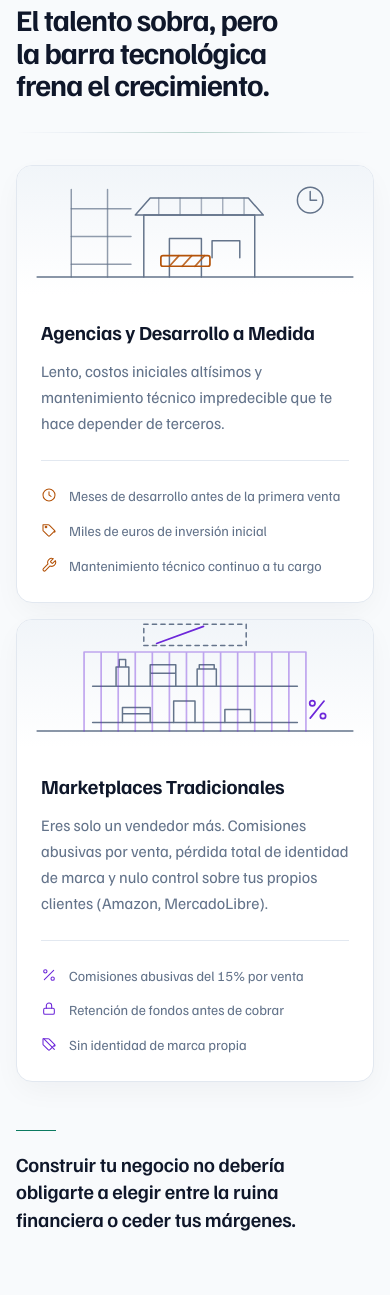
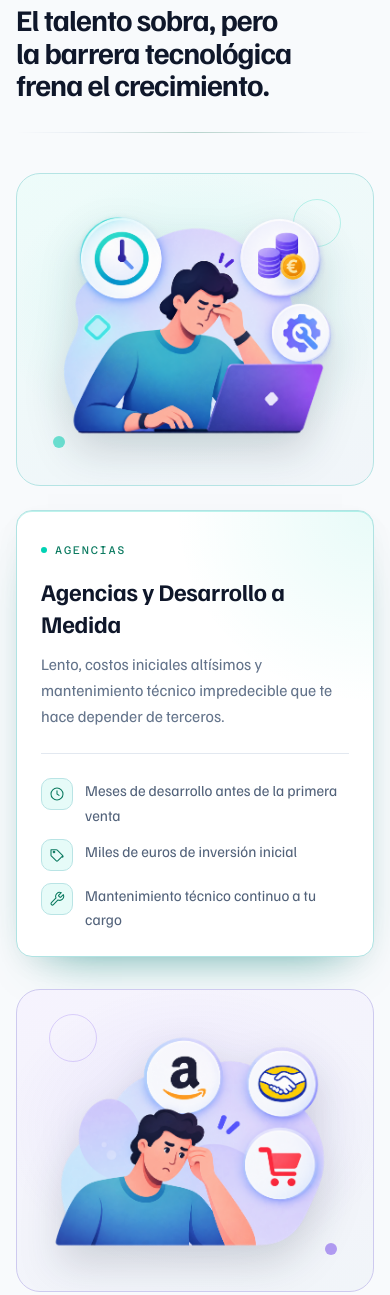
Before and after one commit to Hanna-Lenard/MakcedWeb, an Astro site: page / in a window 390 px wide. Shown: the part 1673-2968 px from the top of the page. Built offline with nearby package versions, Linux system fonts and the light colour scheme; Astro itself is replaced by a stand-in of ours.

Commit message:
feat(problem): rediseñar sección con ilustraciones optimizadas
- Composición alternada 5/7 en desktop y stack con ilustración arriba en móvil.
- Tarjetas con acentos turquesa y violeta, chips de iconos y cierre centrado.
- Ilustraciones movidas a src/assets y servidas con astro:assets (AVIF/WebP responsive, transparencia conservada, sin PNG duplicados).
- Corrige «barra» por «barrera» y conserva el copy original.

```diff
--- a/src/components/sections/ProblemSection.astro
+++ b/src/components/sections/ProblemSection.astro
@@ -1,5 +1,9 @@
 ---
+import { Picture } from 'astro:assets';
+import exhaustedDeveloper from '../../assets/problem/desarrollador-agotado.png';
+import marketplaceConfusion from '../../assets/problem/confusion-marketplace.png';
 ---
+
 <!-- Problem Section -->
 <section aria-labelledby="problem-title" class="mk-section">
 	<div class="mk-shell">
@@ -7,175 +11,342 @@
 			id="problem-title"
 			class="max-w-3xl text-balance font-display text-3xl font-bold leading-[1.08] tracking-[-0.03em] text-text-primary sm:text-4xl lg:text-5xl"
 		>
-			El talento sobra, pero la barra tecnológica frena el crecimiento.
+			El talento sobra, pero la barrera tecnológica frena el crecimiento.
 		</h2>
 
 		<div class="mk-shelf mt-8 sm:mt-10" aria-hidden="true"></div>
 
-		<div class="mt-8 grid gap-4 sm:mt-10 sm:gap-6 md:grid-cols-2 lg:gap-8">
+		<div class="mt-10 space-y-8 sm:mt-12 sm:space-y-10 lg:mt-14 lg:space-y-14">
 			<!-- Escaparate cerrado: agencia -->
-			<article class="mk-card flex flex-col overflow-hidden">
-				<div class="relative h-32 overflow-hidden sm:h-36">
-					<div class="pointer-events-none absolute inset-0 bg-linear-to-b from-surface-sunken to-transparent" aria-hidden="true"></div>
-					<svg
-						class="absolute inset-0 h-full w-full"
-						viewBox="0 0 320 120"
-						preserveAspectRatio="xMidYMid meet"
-						fill="none"
-						aria-hidden="true"
+			<article
+				class="problem-row problem-row--mint problem-row--visual-start grid items-center gap-6 sm:gap-8 lg:grid-cols-12 lg:gap-10"
 			>
-						<g
-							class="text-text-secondary"
-							stroke="currentColor"
-							stroke-width="1.4"
-							stroke-linecap="round"
-							stroke-linejoin="round"
-						>
-							<path d="M12 104h296"></path>
-							<path d="M112 104V46h104v58"></path>
-							<path d="M104 46l14-16h92l14 16z"></path>
-							<path d="M126 30v16M146 30v16M166 30v16M186 30v16M206 30v16" opacity=".55"></path>
-							<path d="M136 104V68h30v36"></path>
-							<path d="M176 86V70h26v16"></path>
-							<path d="M44 104V22M78 104V22" opacity=".7"></path>
-							<path d="M44 40h56M44 66h56M44 92h56" opacity=".7"></path>
-							<circle cx="268" cy="32" r="12"></circle>
-							<path d="M268 32v-8M268 32h6"></path>
-						</g>
-						<g
-							class="text-amber-ink"
-							stroke="currentColor"
-							stroke-width="1.6"
-							stroke-linecap="round"
-							stroke-linejoin="round"
-						>
-							<rect x="128" y="84" width="46" height="10" rx="2"></rect>
-							<path d="M136 94l9-10M148 94l9-10M160 94l9-10" opacity=".85"></path>
-						</g>
-					</svg>
-				</div>
-
-				<div class="flex flex-1 flex-col p-6 sm:p-7">
-					<h3 class="font-display text-xl font-bold tracking-[-0.01em] text-text-primary sm:text-2xl">
+				<div class="problem-card mk-card order-2 min-w-0 overflow-hidden p-6 sm:p-8 lg:order-2 lg:col-span-7">
+					<span class="problem-label">
+						<span class="problem-label-dot" aria-hidden="true"></span>
+						Agencias
+					</span>
+					<h3 class="mt-4 font-display text-2xl font-bold tracking-[-0.01em] text-text-primary sm:text-[1.75rem]">
 						Agencias y Desarrollo a Medida
 					</h3>
-					<p class="mt-3 text-base leading-relaxed text-text-secondary">
+					<p class="mt-3 max-w-[62ch] text-base leading-relaxed text-text-secondary">
 						Lento, costos iniciales altísimos y mantenimiento técnico impredecible que te hace depender de terceros.
 					</p>
 
 					<ul class="mt-6 space-y-3 border-t border-border-color pt-6">
-						<li class="flex items-start gap-3 text-sm leading-relaxed text-text-secondary">
-							<svg class="mt-0.5 h-4 w-4 shrink-0 text-amber-ink" fill="none" stroke="currentColor" stroke-width="1.6" viewBox="0 0 24 24" aria-hidden="true">
+						<li class="flex items-start gap-3">
+							<span class="problem-chip" aria-hidden="true">
+								<svg class="h-4 w-4" fill="none" stroke="currentColor" stroke-width="1.6" viewBox="0 0 24 24" aria-hidden="true">
 									<circle cx="12" cy="12" r="9"></circle>
 									<path stroke-linecap="round" d="M12 7v5l3 2"></path>
 								</svg>
-							<span>Meses de desarrollo antes de la primera venta</span>
+							</span>
+							<span class="text-[0.9375rem] leading-relaxed text-muted-strong">Meses de desarrollo antes de la primera venta</span>
 						</li>
-						<li class="flex items-start gap-3 text-sm leading-relaxed text-text-secondary">
-							<svg class="mt-0.5 h-4 w-4 shrink-0 text-amber-ink" fill="none" stroke="currentColor" stroke-width="1.6" viewBox="0 0 24 24" aria-hidden="true">
+						<li class="flex items-start gap-3">
+							<span class="problem-chip" aria-hidden="true">
+								<svg class="h-4 w-4" fill="none" stroke="currentColor" stroke-width="1.6" viewBox="0 0 24 24" aria-hidden="true">
 									<path stroke-linecap="round" stroke-linejoin="round" d="M20.6 13.4 13.4 20.6a2 2 0 0 1-2.8 0l-7.2-7.2A2 2 0 0 1 3 12V4h8a2 2 0 0 1 1.4.6l8.2 8.2a2 2 0 0 1 0 2.6Z"></path>
 									<circle cx="7.5" cy="7.5" r="1.2"></circle>
 								</svg>
-							<span>Miles de euros de inversión inicial</span>
+							</span>
+							<span class="text-[0.9375rem] leading-relaxed text-muted-strong">Miles de euros de inversión inicial</span>
 						</li>
-						<li class="flex items-start gap-3 text-sm leading-relaxed text-text-secondary">
-							<svg class="mt-0.5 h-4 w-4 shrink-0 text-amber-ink" fill="none" stroke="currentColor" stroke-width="1.6" viewBox="0 0 24 24" aria-hidden="true">
+						<li class="flex items-start gap-3">
+							<span class="problem-chip" aria-hidden="true">
+								<svg class="h-4 w-4" fill="none" stroke="currentColor" stroke-width="1.6" viewBox="0 0 24 24" aria-hidden="true">
 									<path stroke-linecap="round" stroke-linejoin="round" d="M14.7 6.3a1 1 0 0 0 0 1.4l1.6 1.6a1 1 0 0 0 1.4 0l3.77-3.77a6 6 0 0 1-7.94 7.94l-6.91 6.91a2.12 2.12 0 0 1-3-3l6.91-6.91a6 6 0 0 1 7.94-7.94l-3.76 3.76z"></path>
 								</svg>
-							<span>Mantenimiento técnico continuo a tu cargo</span>
+							</span>
+							<span class="text-[0.9375rem] leading-relaxed text-muted-strong">Mantenimiento técnico continuo a tu cargo</span>
 						</li>
 					</ul>
+				</div>
+
+				<div class="problem-visual order-1 min-w-0 lg:order-1 lg:col-span-5">
+					<div class="problem-stage">
+						<span class="problem-ring" aria-hidden="true"></span>
+						<span class="problem-orb" aria-hidden="true"></span>
+						<Picture
+							src={exhaustedDeveloper}
+							formats={['avif', 'webp']}
+							fallbackFormat="webp"
+							width={1200}
+							widths={[480, 720, 960, 1200]}
+							sizes="(min-width: 1280px) 480px, (min-width: 1024px) 40vw, (min-width: 640px) 448px, 92vw"
+							alt=""
+							aria-hidden="true"
+							loading="lazy"
+							decoding="async"
+							class="problem-art"
+						/>
+					</div>
 				</div>
 			</article>
 
 			<!-- Escaparate cerrado: marketplace -->
-			<article class="mk-card flex flex-col overflow-hidden">
-				<div class="relative h-32 overflow-hidden sm:h-36">
-					<div class="pointer-events-none absolute inset-0 bg-linear-to-b from-surface-sunken to-transparent" aria-hidden="true"></div>
-					<svg
-						class="absolute inset-0 h-full w-full"
-						viewBox="0 0 320 120"
-						preserveAspectRatio="xMidYMid meet"
-						fill="none"
-						aria-hidden="true"
+			<article
+				class="problem-row problem-row--violet problem-row--visual-end grid items-center gap-6 sm:gap-8 lg:grid-cols-12 lg:gap-10"
 			>
-						<g
-							class="text-text-secondary"
-							stroke="currentColor"
-							stroke-width="1.4"
-							stroke-linecap="round"
-							stroke-linejoin="round"
-						>
-							<path d="M12 104h296"></path>
-							<path d="M64 62h192M64 96h192"></path>
-							<path d="M86 62V44h12v18M89 44v-7h6v7"></path>
-							<path d="M118 62V42h24v20M118 50h24"></path>
-							<path d="M162 62V46h18v16M164 46v-4h14v4"></path>
-							<path d="M92 96V82h26v14M92 88h26"></path>
-							<path d="M140 96V76h20v20"></path>
-							<path d="M188 96V84h24v12"></path>
-							<path d="M112 4h96v20h-96z" stroke-dasharray="4 4"></path>
-						</g>
-						<g
-							class="text-violet-ink"
-							stroke="currentColor"
-							stroke-width="1.6"
-							stroke-linecap="round"
-							stroke-linejoin="round"
-						>
-							<path
-								d="M56 30v74M72 30v74M88 30v74M104 30v74M120 30v74M136 30v74M152 30v74M168 30v74M184 30v74M200 30v74M216 30v74M232 30v74M248 30v74M264 30v74M56 30h208"
-								opacity=".4"
-							></path>
-							<path d="M124 22l44-16"></path>
-							<circle cx="270" cy="78" r="2.5"></circle>
-							<circle cx="280" cy="90" r="2.5"></circle>
-							<path d="M281 76l-13 16"></path>
-						</g>
-					</svg>
-				</div>
-
-				<div class="flex flex-1 flex-col p-6 sm:p-7">
-					<h3 class="font-display text-xl font-bold tracking-[-0.01em] text-text-primary sm:text-2xl">
+				<div class="problem-card mk-card order-2 min-w-0 overflow-hidden p-6 sm:p-8 lg:order-1 lg:col-span-7">
+					<span class="problem-label">
+						<span class="problem-label-dot" aria-hidden="true"></span>
+						Marketplaces
+					</span>
+					<h3 class="mt-4 font-display text-2xl font-bold tracking-[-0.01em] text-text-primary sm:text-[1.75rem]">
 						Marketplaces Tradicionales
 					</h3>
-					<p class="mt-3 text-base leading-relaxed text-text-secondary">
+					<p class="mt-3 max-w-[62ch] text-base leading-relaxed text-text-secondary">
 						Eres solo un vendedor más. Comisiones abusivas por venta, pérdida total de identidad de marca y nulo control sobre tus propios clientes (Amazon, MercadoLibre).
 					</p>
 
 					<ul class="mt-6 space-y-3 border-t border-border-color pt-6">
-						<li class="flex items-start gap-3 text-sm leading-relaxed text-text-secondary">
-							<svg class="mt-0.5 h-4 w-4 shrink-0 text-violet-ink" fill="none" stroke="currentColor" stroke-width="1.6" viewBox="0 0 24 24" aria-hidden="true">
+						<li class="flex items-start gap-3">
+							<span class="problem-chip" aria-hidden="true">
+								<svg class="h-4 w-4" fill="none" stroke="currentColor" stroke-width="1.6" viewBox="0 0 24 24" aria-hidden="true">
 									<path stroke-linecap="round" d="M19 5 5 19"></path>
 									<circle cx="6.5" cy="6.5" r="2.5"></circle>
 									<circle cx="17.5" cy="17.5" r="2.5"></circle>
 								</svg>
-							<span>Comisiones abusivas del 15% por venta</span>
+							</span>
+							<span class="text-[0.9375rem] leading-relaxed text-muted-strong">Comisiones abusivas del 15% por venta</span>
 						</li>
-						<li class="flex items-start gap-3 text-sm leading-relaxed text-text-secondary">
-							<svg class="mt-0.5 h-4 w-4 shrink-0 text-violet-ink" fill="none" stroke="currentColor" stroke-width="1.6" viewBox="0 0 24 24" aria-hidden="true">
+						<li class="flex items-start gap-3">
+							<span class="problem-chip" aria-hidden="true">
+								<svg class="h-4 w-4" fill="none" stroke="currentColor" stroke-width="1.6" viewBox="0 0 24 24" aria-hidden="true">
 									<rect x="4" y="11" width="16" height="9" rx="2"></rect>
 									<path stroke-linecap="round" d="M8 11V7a4 4 0 0 1 8 0v4"></path>
 								</svg>
-							<span>Retención de fondos antes de cobrar</span>
+							</span>
+							<span class="text-[0.9375rem] leading-relaxed text-muted-strong">Retención de fondos antes de cobrar</span>
 						</li>
-						<li class="flex items-start gap-3 text-sm leading-relaxed text-text-secondary">
-							<svg class="mt-0.5 h-4 w-4 shrink-0 text-violet-ink" fill="none" stroke="currentColor" stroke-width="1.6" viewBox="0 0 24 24" aria-hidden="true">
+						<li class="flex items-start gap-3">
+							<span class="problem-chip" aria-hidden="true">
+								<svg class="h-4 w-4" fill="none" stroke="currentColor" stroke-width="1.6" viewBox="0 0 24 24" aria-hidden="true">
 									<path stroke-linecap="round" stroke-linejoin="round" d="M20.6 13.4 13.4 20.6a2 2 0 0 1-2.8 0l-7.2-7.2A2 2 0 0 1 3 12V4h8a2 2 0 0 1 1.4.6l8.2 8.2a2 2 0 0 1 0 2.6Z"></path>
 									<path stroke-linecap="round" d="M4 4l16 16"></path>
 								</svg>
-							<span>Sin identidad de marca propia</span>
+							</span>
+							<span class="text-[0.9375rem] leading-relaxed text-muted-strong">Sin identidad de marca propia</span>
 						</li>
 					</ul>
+				</div>
+
+				<div class="problem-visual order-1 min-w-0 lg:order-2 lg:col-span-5">
+					<div class="problem-stage">
+						<span class="problem-ring" aria-hidden="true"></span>
+						<span class="problem-orb" aria-hidden="true"></span>
+						<Picture
+							src={marketplaceConfusion}
+							formats={['avif', 'webp']}
+							fallbackFormat="webp"
+							width={1200}
+							widths={[480, 720, 960, 1200]}
+							sizes="(min-width: 1280px) 480px, (min-width: 1024px) 40vw, (min-width: 640px) 448px, 92vw"
+							alt=""
+							aria-hidden="true"
+							loading="lazy"
+							decoding="async"
+							class="problem-art"
+						/>
+					</div>
 				</div>
 			</article>
 		</div>
 
-		<div class="mt-12 sm:mt-14">
-			<div class="h-px w-10 bg-mint-ink" aria-hidden="true"></div>
-			<p class="mt-5 max-w-3xl text-balance font-display text-xl font-semibold leading-snug tracking-[-0.01em] text-text-primary sm:text-2xl">
+		<div class="problem-closing relative mt-12 text-center sm:mt-16">
+			<div class="mx-auto h-px w-12 bg-linear-to-r from-transparent via-primary-mint to-transparent" aria-hidden="true"></div>
+			<p class="mx-auto mt-6 max-w-3xl text-balance font-display text-xl font-semibold leading-snug tracking-[-0.01em] text-text-primary sm:text-2xl">
 				Construir tu negocio no debería obligarte a elegir entre la ruina financiera o ceder tus márgenes.
 			</p>
 		</div>
 	</div>
 </section>
+
+<style>
+	.problem-row--mint {
+		--problem-accent: var(--primary-turquoise);
+		--problem-ink: var(--mint-ink);
+	}
+
+	.problem-row--violet {
+		--problem-accent: var(--secondary-purple);
+		--problem-ink: var(--violet-ink);
+	}
+
+	.problem-label {
+		display: inline-flex;
+		align-items: center;
+		gap: 0.5rem;
+		font-family: var(--font-mono);
+		font-size: 0.6875rem;
+		line-height: 1;
+		letter-spacing: 0.16em;
+		text-transform: uppercase;
+		color: var(--problem-ink);
+	}
+
+	.problem-label-dot {
+		width: 0.375rem;
+		height: 0.375rem;
+		border-radius: var(--radius-full);
+		background-color: var(--problem-accent);
+	}
+
+	.problem-card {
+		--problem-card-border: color-mix(in srgb, var(--problem-accent) 22%, var(--border-color));
+		--problem-glow-x: 100%;
+		position: relative;
+		border-color: var(--problem-card-border);
+		background:
+			radial-gradient(
+				90% 70% at var(--problem-glow-x) 0%,
+				color-mix(in srgb, var(--problem-accent) 9%, transparent),
+				transparent 62%
+			),
+			var(--surface-raised);
+		box-shadow:
+			inset 0 1px 0 color-mix(in srgb, var(--problem-accent) 26%, transparent),
+			0 24px 48px -32px color-mix(in srgb, var(--problem-accent) 45%, rgb(15 23 42 / 0.55)),
+			var(--shadow-card);
+	}
+
+	/* El borde se marca en el lado que mira a la ilustración, solo en desktop. */
+	@media (min-width: 1024px) {
+		.problem-row--visual-start .problem-card {
+			--problem-glow-x: 0%;
+			border-inline-start-color: color-mix(in srgb, var(--problem-accent) 38%, var(--border-color));
+		}
+
+		.problem-row--visual-end .problem-card {
+			border-inline-end-color: color-mix(in srgb, var(--problem-accent) 38%, var(--border-color));
+		}
+	}
+
+	.problem-stage {
+		position: relative;
+		display: grid;
+		place-items: center;
+		overflow: hidden;
+		min-height: 100%;
+		padding: clamp(1.25rem, 4vw, 2.75rem);
+		border: 1px solid color-mix(in srgb, var(--problem-accent) 20%, var(--border-color));
+		border-radius: 1.5rem;
+		background:
+			radial-gradient(
+				78% 68% at 50% 46%,
+				color-mix(in srgb, var(--problem-accent) 10%, transparent),
+				transparent 70%
+			),
+			linear-gradient(
+				160deg,
+				color-mix(in srgb, var(--problem-accent) 7%, var(--surface-raised)),
+				var(--surface-sunken)
+			);
+		box-shadow: inset 0 1px 0 rgb(255 255 255 / var(--card-edge-alpha));
+	}
+
+	.problem-stage :global(.problem-art) {
+		position: relative;
+		z-index: 1;
+		width: 100%;
+		height: auto;
+		max-width: 28rem;
+		filter: drop-shadow(0 18px 20px rgb(15 23 42 / 0.16));
+	}
+
+	.problem-ring {
+		position: absolute;
+		top: 8%;
+		right: 9%;
+		z-index: 0;
+		width: clamp(3rem, 8vw, 4.5rem);
+		height: clamp(3rem, 8vw, 4.5rem);
+		border: 1px solid color-mix(in srgb, var(--problem-accent) 34%, transparent);
+		border-radius: var(--radius-full);
+		opacity: 0.7;
+	}
+
+	.problem-orb {
+		position: absolute;
+		bottom: 12%;
+		left: 10%;
+		z-index: 0;
+		width: 0.75rem;
+		height: 0.75rem;
+		border-radius: var(--radius-full);
+		background-color: var(--problem-accent);
+		opacity: 0.55;
+	}
+
+	.problem-row--visual-end .problem-ring {
+		right: auto;
+		left: 9%;
+	}
+
+	.problem-row--visual-end .problem-orb {
+		left: auto;
+		right: 10%;
+	}
+
+	.problem-chip {
+		display: inline-flex;
+		align-items: center;
+		justify-content: center;
+		flex: none;
+		width: 2rem;
+		height: 2rem;
+		border: 1px solid color-mix(in srgb, var(--problem-accent) 18%, var(--border-color));
+		border-radius: 0.625rem;
+		background-color: color-mix(in srgb, var(--problem-accent) 10%, var(--surface-raised));
+		color: var(--problem-ink);
+	}
+
+	.problem-closing {
+		isolation: isolate;
+	}
+
+	.problem-closing::before {
+		content: '';
+		position: absolute;
+		z-index: -1;
+		inset: -1.5rem 8% -1rem;
+		pointer-events: none;
+		background: radial-gradient(
+			55% 65% at 50% 50%,
+			color-mix(in srgb, var(--primary-mint) 9%, transparent),
+			transparent 72%
+		);
+	}
+
+	:global(:root[data-theme='dark']) .problem-card {
+		--problem-card-border: color-mix(in srgb, var(--problem-accent) 30%, var(--border-color));
+		background:
+			radial-gradient(
+				100% 80% at var(--problem-glow-x) 0%,
+				color-mix(in srgb, var(--problem-accent) 12%, transparent),
+				transparent 60%
+			),
+			var(--surface-raised);
+		box-shadow:
+			inset 0 1px 0 rgb(255 255 255 / 0.06),
+			0 30px 55px -30px rgb(0 0 0 / 0.75),
+			var(--shadow-card);
+	}
+
+	:global(:root[data-theme='dark']) .problem-stage {
+		background:
+			radial-gradient(
+				72% 62% at 50% 46%,
+				color-mix(in srgb, var(--problem-accent) 16%, transparent),
+				transparent 70%
+			),
+			var(--surface-sunken);
+		box-shadow: inset 0 1px 0 rgb(255 255 255 / 0.06);
+	}
+
+	:global(:root[data-theme='dark']) .problem-stage :global(.problem-art) {
+		filter: drop-shadow(0 22px 28px rgb(0 0 0 / 0.5));
+	}
+
+</style>
```
Also changed, not shown: src/assets/problem/confusion-marketplace.png (added), src/assets/problem/desarrollador-agotado.png (added). Lines whose indentation alone changed are shown as unchanged.
